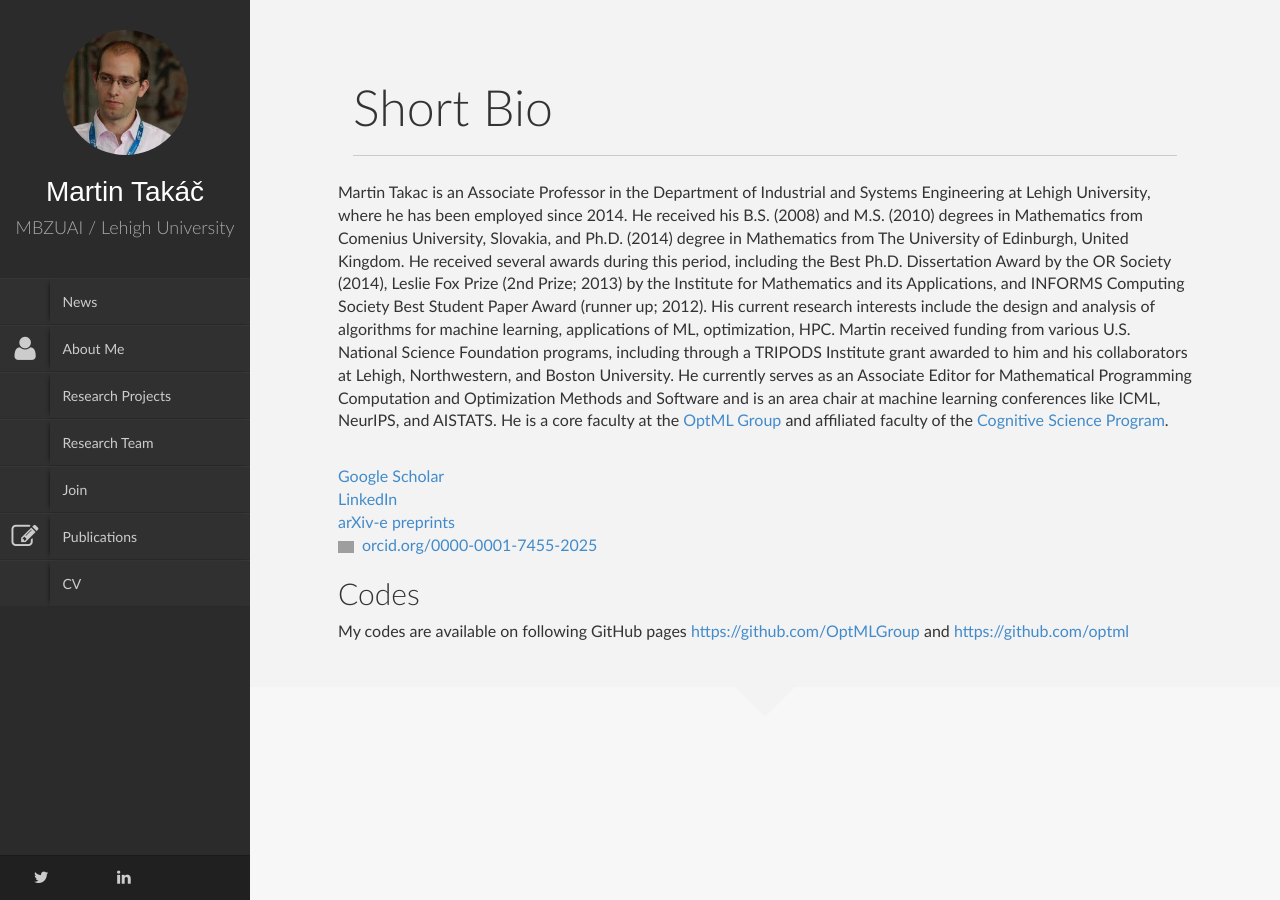
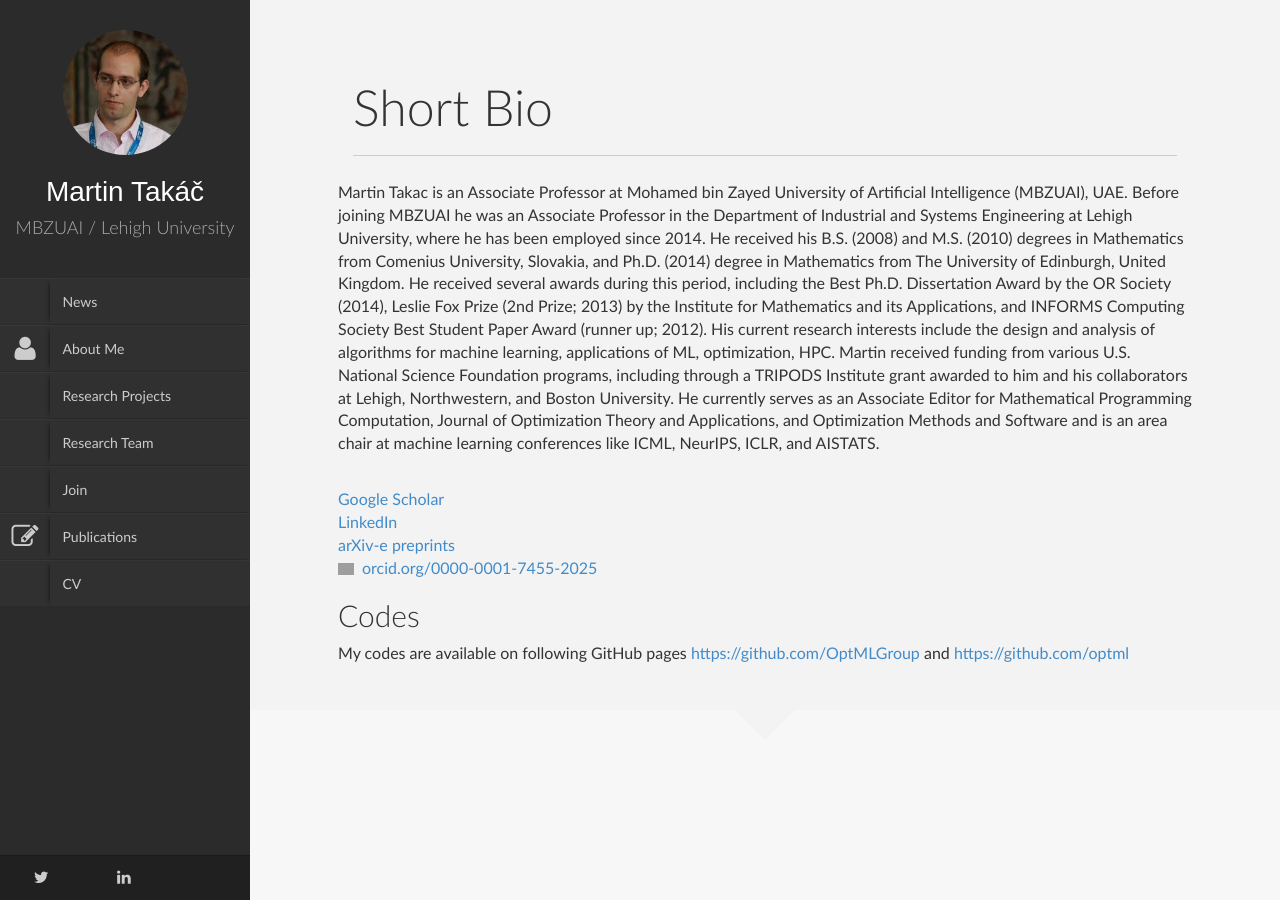
Before and after one commit to martintaki/takac.github.io, a Jekyll site: the page built from About_me.html, in a window 1280 px wide. Built offline with Jekyll 4.4.1, drawn with Linux system fonts in a browser that asks for light colours; nearby versions of some CDN libraries; library files that are not in the unit come from our copies; grey boxes are pictures that could not be loaded.

Commit message:
update 06-21-2021

```diff
--- a/About_me.html
+++ b/About_me.html
@@ -22,9 +22,17 @@ permalink: /About_me/
 
                 <div class="row">
                     <p>
-						Martin Takac is an Associate Professor in the Department of Industrial and Systems Engineering at Lehigh University, where he has been employed since 2014. He received his B.S. (2008) and M.S. (2010) degrees in Mathematics from Comenius University, Slovakia, and Ph.D. (2014) degree in Mathematics from The University of Edinburgh, United Kingdom. He received several awards during this period, including the Best Ph.D. Dissertation Award by the OR Society (2014), Leslie Fox Prize (2nd Prize; 2013) by the Institute for Mathematics and its Applications, and INFORMS Computing Society Best Student Paper Award (runner up; 2012). His current research interests include the design and analysis of algorithms for machine learning, applications of ML, optimization, HPC.
-Martin received funding from various U.S. National Science Foundation programs, including through a TRIPODS Institute grant awarded to him and his collaborators at Lehigh, Northwestern, and Boston University. He currently serves as an Associate Editor for Mathematical Programming Computation and Optimization Methods and Software and is an area chair at machine learning conferences like ICML, NeurIPS, and AISTATS.
-He is a core faculty at the <a href="http://optml.lehigh.edu/people/">OptML Group</a>  and affiliated faculty of the <a href="https://cogsci.cas2.lehigh.edu/faculty-staff">Cognitive Science Program</a>.
+						Martin Takac is an Associate Professor at Mohamed bin Zayed University of Artificial Intelligence (MBZUAI), UAE. Before joining MBZUAI he was an Associate Professor in the
+						Department of Industrial and Systems Engineering at Lehigh University, where he has been employed since 2014.
+						He received his B.S. (2008) and M.S. (2010) degrees in Mathematics from Comenius University, Slovakia,
+						and Ph.D. (2014) degree in Mathematics from The University of Edinburgh, United Kingdom.
+						He received several awards during this period, including the Best Ph.D. Dissertation Award by the OR Society (2014),
+						Leslie Fox Prize (2nd Prize; 2013) by the Institute for Mathematics and its Applications, and INFORMS Computing Society Best Student Paper Award (runner up; 2012).
+						His current research interests include the design and analysis of algorithms for machine learning, applications of ML, optimization, HPC.
+Martin received funding from various U.S. National Science Foundation programs, including through a TRIPODS Institute grant awarded to him and his collaborators at Lehigh, Northwestern, and Boston University.
+He currently serves as an Associate Editor for Mathematical Programming Computation, Journal of Optimization Theory and Applications,  and Optimization Methods and Software and is
+an area chair at machine learning conferences like ICML, NeurIPS, ICLR, and AISTATS.
+<!--He is a core faculty at the <a href="http://optml.lehigh.edu/people/">OptML Group</a>  and affiliated faculty of the <a href="https://cogsci.cas2.lehigh.edu/faculty-staff">Cognitive Science Program</a>.-->
 						                    </p>
 
 
```
